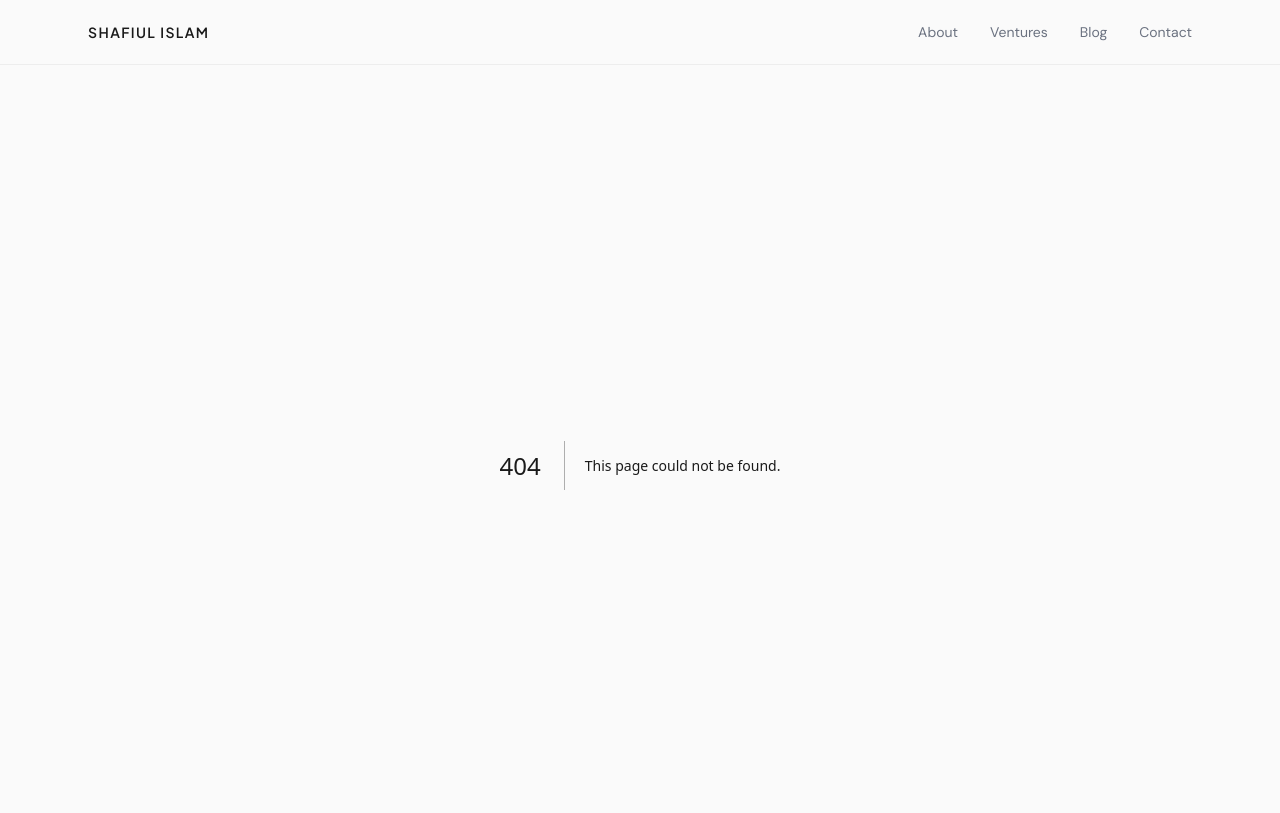
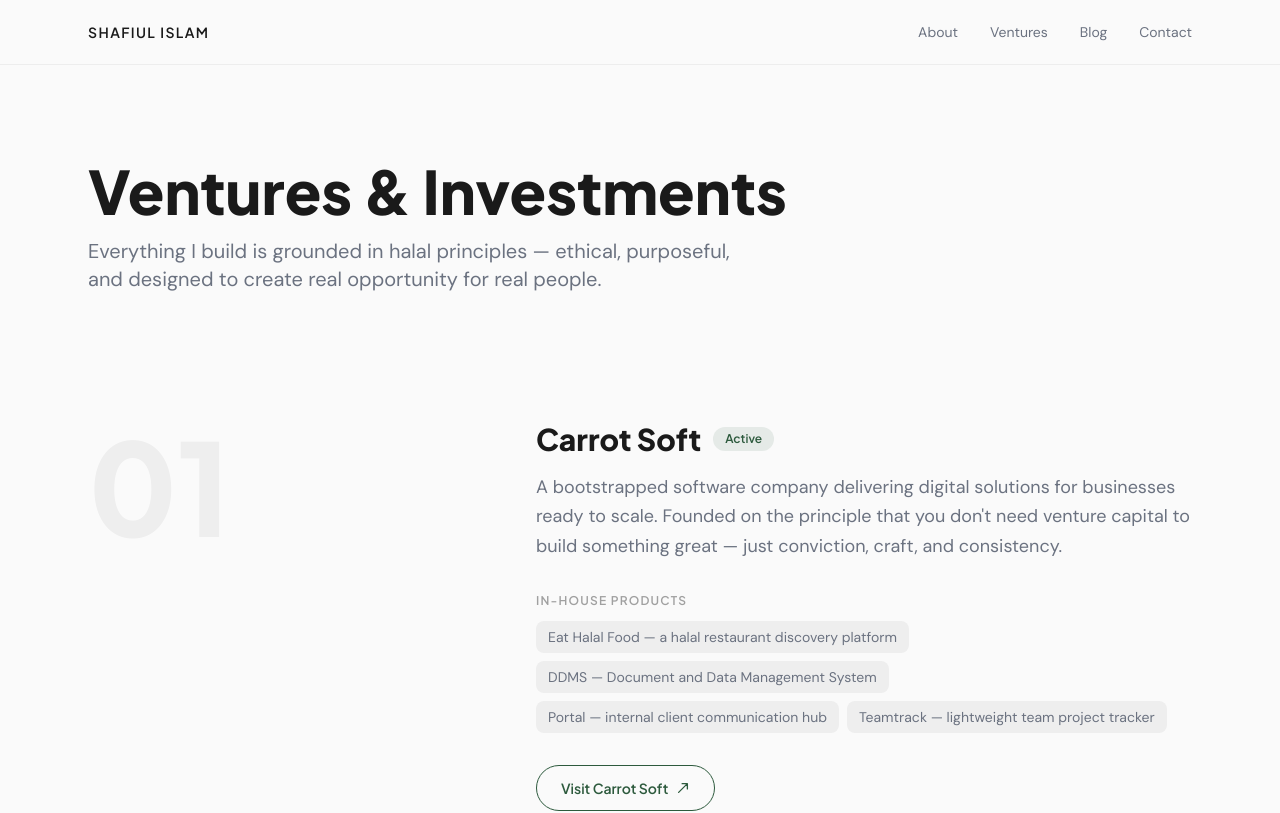
Before and after one commit to emes3ye/emes3ye, a Next.js app: page /ventures in a window 1280 px wide. Before the commit this address had no page. Shown: the top 813 px of the page. Built offline with nearby package versions, Linux system fonts and the light colour scheme.

Commit message:
Task 007: Ventures Page ✅

```diff
--- /dev/null
+++ b/app/ventures/VenturesContent.tsx
@@ -0,0 +1,201 @@
+"use client";
+
+import Link from "next/link";
+import { useInView } from "@/hooks/useInView";
+
+type Status = "Active" | "Investing" | "Growing";
+
+const statusStyles: Record<Status, string> = {
+  Active: "bg-accent/10 text-accent",
+  Investing: "bg-secondary/10 text-secondary",
+  Growing: "bg-muted/10 text-muted",
+};
+
+const ventures = [
+  {
+    number: "01",
+    name: "Carrot Soft",
+    status: "Active" as Status,
+    href: "https://carrotsoft.uk",
+    description:
+      "A bootstrapped software company delivering digital solutions for businesses ready to scale. Founded on the principle that you don't need venture capital to build something great — just conviction, craft, and consistency.",
+    details: [
+      "Eat Halal Food — a halal restaurant discovery platform",
+      "DDMS — Document and Data Management System",
+      "Portal — internal client communication hub",
+      "Teamtrack — lightweight team project tracker",
+    ],
+    label: "In-house products",
+  },
+  {
+    number: "02",
+    name: "Digital Marketing Agency",
+    status: "Active" as Status,
+    href: null,
+    description:
+      "Helping brands cut through the noise with honest, data-driven digital marketing. From SEO strategy to social media to paid acquisition, we build online presence that converts.",
+    details: ["SEO", "Social Media Management", "Content Strategy", "Paid Ads"],
+    label: "Services",
+  },
+  {
+    number: "03",
+    name: "Restaurant Investments",
+    status: "Investing" as Status,
+    href: null,
+    description:
+      "Building a portfolio of halal food businesses across London. Food is community — and community is the best investment I know. Every restaurant we back creates jobs and serves a neighbourhood with quality and integrity.",
+    details: [
+      "Halal-certified partners only",
+      "London-focused",
+      "Minority equity stakes",
+      "Operator-first approach",
+    ],
+    label: "Investment principles",
+  },
+  {
+    number: "04",
+    name: "Rent to Rent Property",
+    status: "Growing" as Status,
+    href: null,
+    description:
+      "Building a property income portfolio the halal way — no interest-based financing, no compromises. Rent-to-rent allows me to generate sustainable returns while providing quality housing for tenants.",
+    details: [
+      "No riba (interest-free structures)",
+      "HMO and single-let properties",
+      "London and surrounding areas",
+      "Focused on long-term yield",
+    ],
+    label: "Portfolio focus",
+  },
+];
+
+function VentureSection({
+  venture,
+  index,
+}: {
+  venture: (typeof ventures)[0];
+  index: number;
+}) {
+  const { ref, inView } = useInView();
+  const isEven = index % 2 === 0;
+
+  return (
+    <section
+      ref={ref as React.RefObject<HTMLElement>}
+      className={`py-20 md:py-28 transition-all duration-700 ease-out ${
+        inView ? "opacity-100 translate-y-0" : "opacity-0 translate-y-8"
+      } ${index !== 0 ? "border-t border-black/5" : ""}`}
+    >
+      <div
+        className={`flex flex-col ${
+          isEven ? "md:flex-row" : "md:flex-row-reverse"
+        } gap-12 md:gap-20 items-start`}
+      >
+        {/* Decorative number */}
+        <div className="flex-shrink-0 md:w-1/3 flex flex-col gap-4">
+          <span className="font-heading font-extrabold text-8xl md:text-9xl text-foreground/5 leading-none select-none">
+            {venture.number}
+          </span>
+        </div>
+
+        {/* Content */}
+        <div className="flex-1">
+          <div className="flex flex-wrap items-center gap-3 mb-4">
+            <h2 className="font-heading font-extrabold text-2xl md:text-3xl text-foreground">
+              {venture.name}
+            </h2>
+            <span
+              className={`px-3 py-1 rounded-full text-xs font-heading font-semibold ${
+                statusStyles[venture.status]
+              }`}
+            >
+              {venture.status}
+            </span>
+          </div>
+
+          <p className="text-muted text-lg leading-relaxed mb-8">
+            {venture.description}
+          </p>
+
+          <div className="mb-8">
+            <p className="text-xs font-heading font-semibold text-foreground/40 uppercase tracking-widest mb-3">
+              {venture.label}
+            </p>
+            <ul className="flex flex-wrap gap-2">
+              {venture.details.map((detail) => (
+                <li
+                  key={detail}
+                  className="px-3 py-1.5 rounded-lg bg-foreground/5 text-sm text-muted"
+                >
+                  {detail}
+                </li>
+              ))}
+            </ul>
+          </div>
+
+          {venture.href && (
+            <a
+              href={venture.href}
+              target="_blank"
+              rel="noopener noreferrer"
+              className="inline-flex items-center gap-2 px-6 py-3 rounded-full border border-accent text-accent font-heading font-semibold text-sm hover:bg-accent hover:text-white transition-colors duration-200"
+            >
+              Visit {venture.name}
+              <svg
+                width="14"
+                height="14"
+                viewBox="0 0 16 16"
+                fill="none"
+                xmlns="http://www.w3.org/2000/svg"
+                aria-hidden="true"
+              >
+                <path
+                  d="M3 13L13 3M13 3H7M13 3V9"
+                  stroke="currentColor"
+                  strokeWidth="1.5"
+                  strokeLinecap="round"
+                  strokeLinejoin="round"
+                />
+              </svg>
+            </a>
+          )}
+        </div>
+      </div>
+    </section>
+  );
+}
+
+export default function VenturesContent() {
+  return (
+    <div className="max-w-6xl mx-auto px-6 py-16 md:py-24">
+      {/* Header */}
+      <div className="mb-16 md:mb-4">
+        <h1 className="font-heading font-extrabold text-4xl md:text-6xl text-foreground mb-4">
+          Ventures &amp; Investments
+        </h1>
+        <p className="text-muted text-xl max-w-2xl">
+          Everything I build is grounded in halal principles — ethical, purposeful,
+          and designed to create real opportunity for real people.
+        </p>
+      </div>
+
+      {/* Venture sections */}
+      {ventures.map((venture, i) => (
+        <VentureSection key={venture.number} venture={venture} index={i} />
+      ))}
+
+      {/* Contact CTA */}
+      <div className="border-t border-black/5 pt-20 text-center">
+        <p className="font-heading font-bold text-2xl md:text-3xl text-foreground mb-6">
+          Interested in partnering? Let&apos;s talk.
+        </p>
+        <Link
+          href="/contact"
+          className="inline-flex items-center justify-center px-8 py-3.5 rounded-full bg-accent text-white font-heading font-semibold text-sm tracking-wide hover:bg-accent/90 transition-colors duration-200"
+        >
+          Get In Touch
+        </Link>
+      </div>
+    </div>
+  );
+}
--- /dev/null
+++ b/app/ventures/page.tsx
@@ -0,0 +1,12 @@
+import type { Metadata } from "next";
+import VenturesContent from "./VenturesContent";
+
+export const metadata: Metadata = {
+  title: "Ventures — Shafiul Islam",
+  description:
+    "Explore the ventures and investments of Shafiul Islam — from Carrot Soft to halal property and restaurant investments.",
+};
+
+export default function VenturesPage() {
+  return <VenturesContent />;
+}
```
Also changed, not shown: .tasks/done/007_2026-03-14_ventures-page.md.
